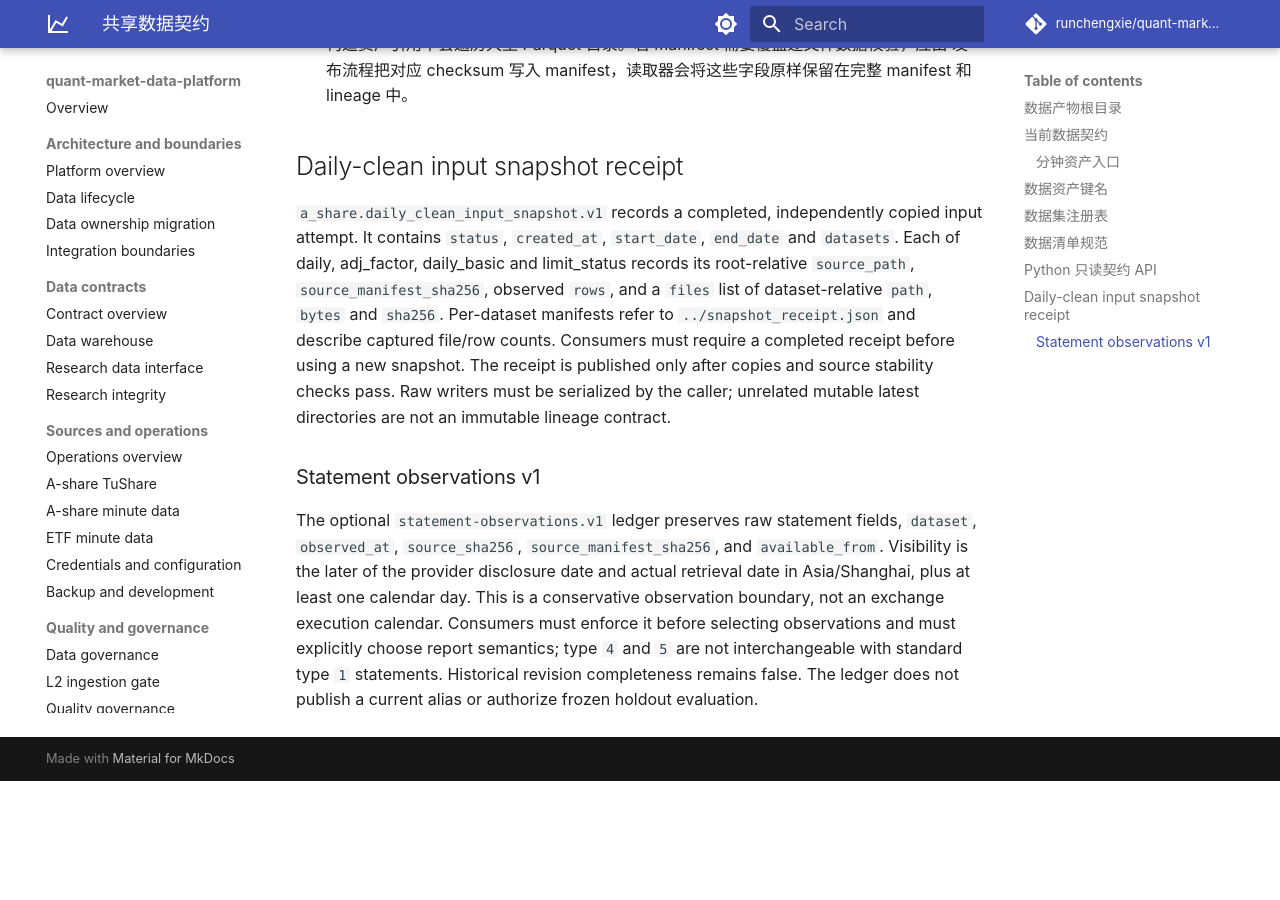
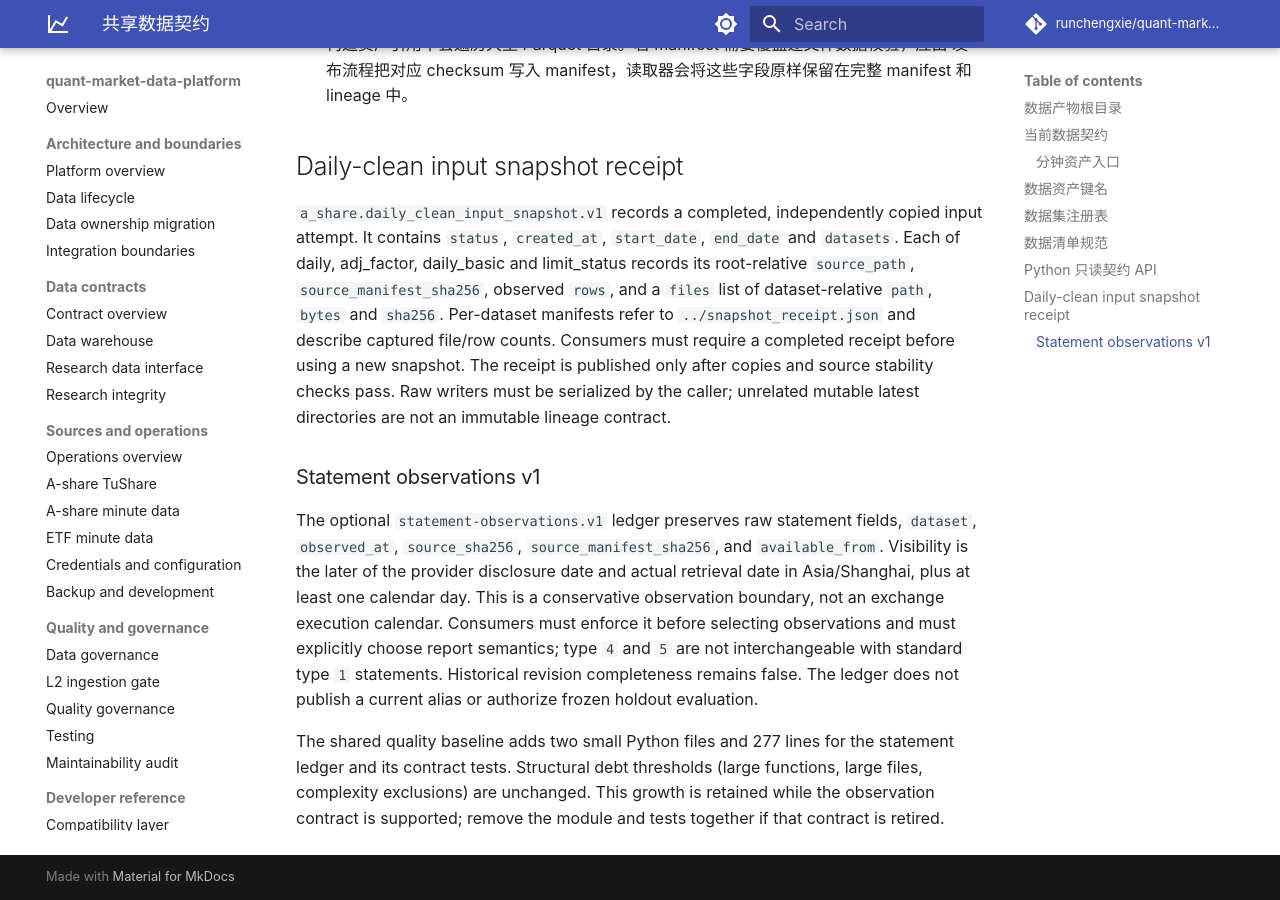
Before and after one commit to runchengxie/quant-market-data-platform, an MkDocs documentation site: the page built from docs/contracts.md, in a window 1280 px wide and 900 px high, scrolled down 7645 px. Built offline with MkDocs 1.6.1 and Material for MkDocs 9.7.7, drawn with Linux system fonts in a browser that asks for light colours; comment, search, counter and statistics services are not loaded; before the commit the page ends 8426 px from its top, so only the background shows below that.

Commit message:
docs: account for statement contract source and test growth

```diff
--- a/docs/contracts.md
+++ b/docs/contracts.md
@@ -290,3 +290,5 @@
 ### Statement observations v1
 
 The optional `statement-observations.v1` ledger preserves raw statement fields, `dataset`, `observed_at`, `source_sha256`, `source_manifest_sha256`, and `available_from`. Visibility is the later of the provider disclosure date and actual retrieval date in Asia/Shanghai, plus at least one calendar day. This is a conservative observation boundary, not an exchange execution calendar. Consumers must enforce it before selecting observations and must explicitly choose report semantics; type `4` and `5` are not interchangeable with standard type `1` statements. Historical revision completeness remains false. The ledger does not publish a current alias or authorize frozen holdout evaluation.
+
+The shared quality baseline adds two small Python files and 277 lines for the statement ledger and its contract tests. Structural debt thresholds (large functions, large files, complexity exclusions) are unchanged. This growth is retained while the observation contract is supported; remove the module and tests together if that contract is retired.
```
Also changed, not shown: 1 other file.
